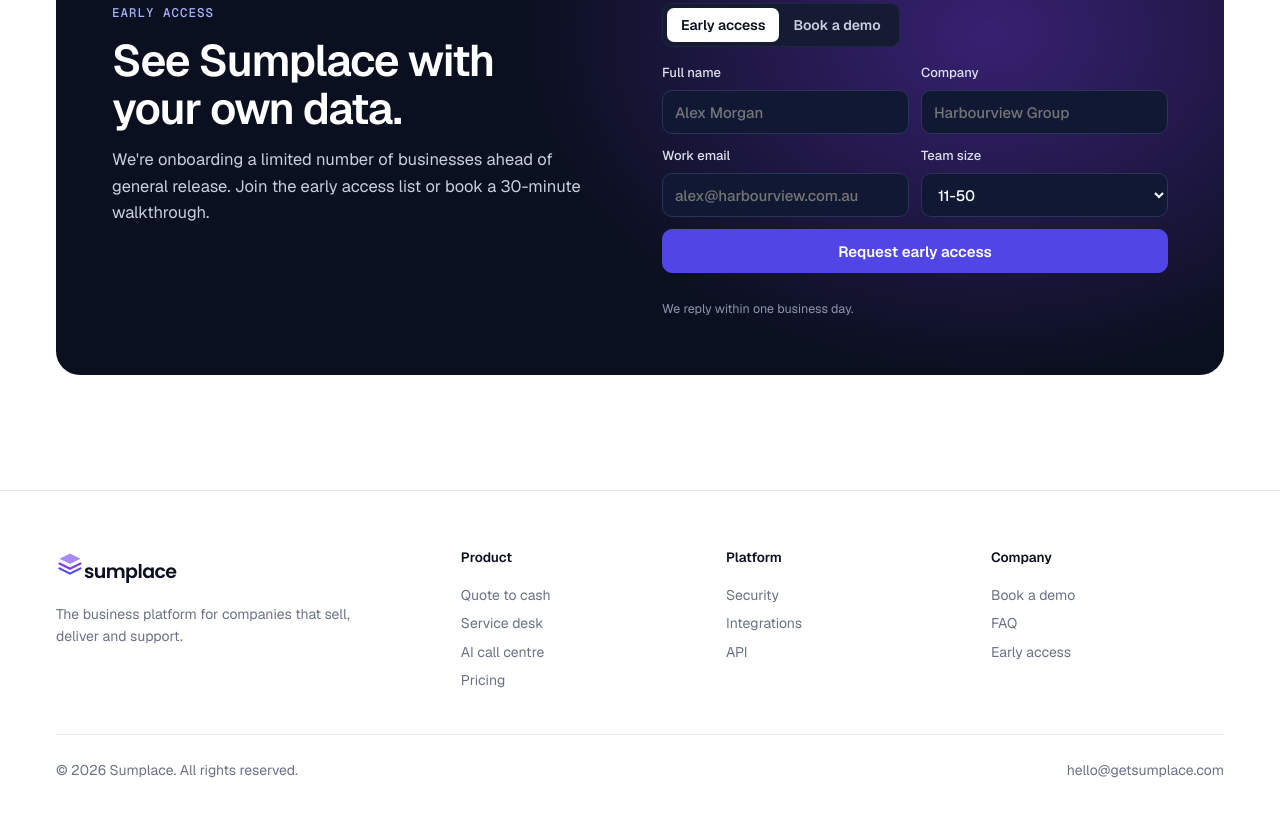
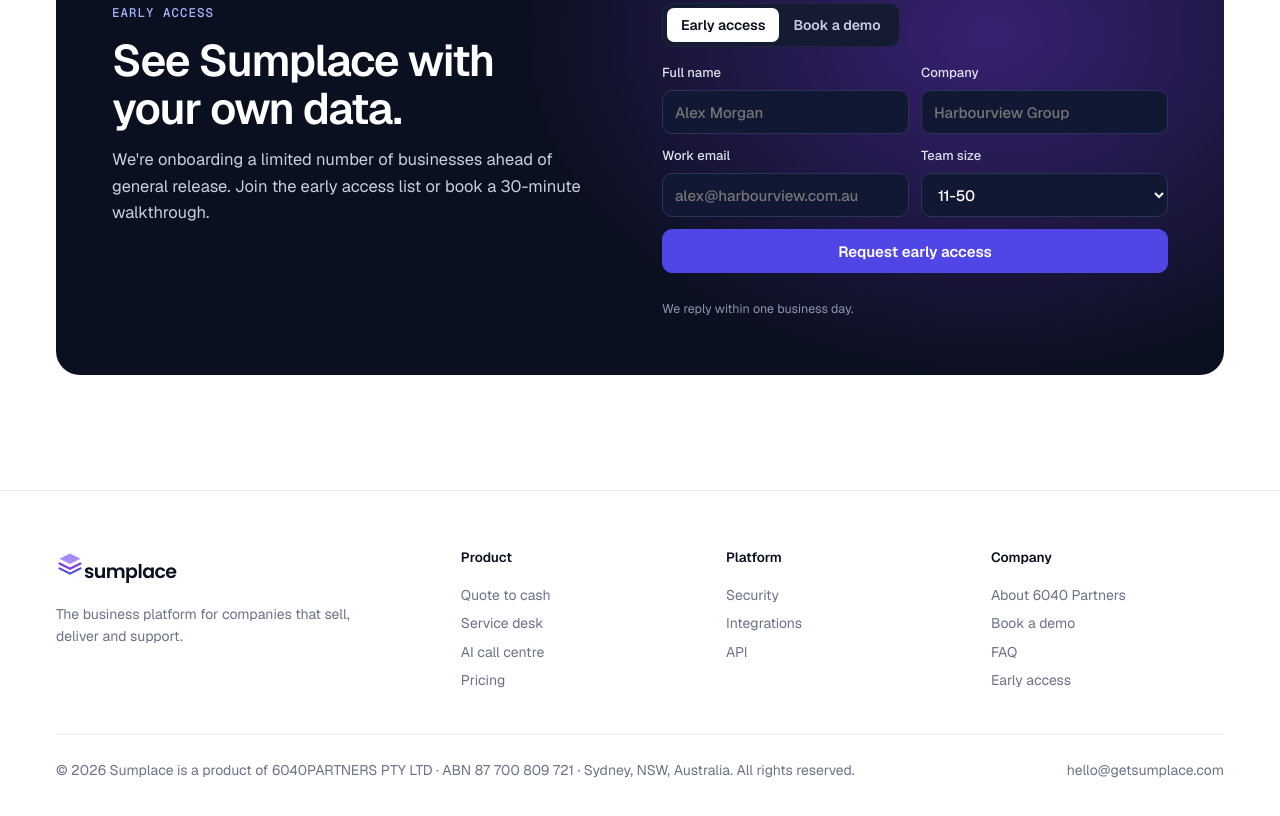
Before and after one commit to 6040-partners/sumplace-website, a plain HTML site: page index.html in a window 1280 px wide. Shown: the part 6582-7398 px from the top of the page. Drawn offline with nearby package versions, Linux system fonts and the light colour scheme.

Commit message:
Footer and structured data name 6040PARTNERS PTY LTD (ABN 87 700 809 721) as Sumplace's publisher, linking to 6040partners.com - so Meta can tie the Sumplace WhatsApp display name to the verified business
Co-Authored-By: Claude Opus 5.5 <noreply@anthropic.com>

```diff
--- a/index.html
+++ b/index.html
@@ -222,6 +222,7 @@ footer .logo{color:var(--ink);font-size:19px}
   .mh .b:not(.p){display:none}
 }
 </style>
+<script type="application/ld+json">{"@context":"https://schema.org","@type":"SoftwareApplication","name":"Sumplace","url":"https://getsumplace.com","applicationCategory":"BusinessApplication","publisher":{"@type":"Organization","name":"6040PARTNERS PTY LTD","legalName":"6040PARTNERS PTY LTD","url":"https://6040partners.com","taxID":"ABN 87 700 809 721","address":{"@type":"PostalAddress","addressLocality":"Sydney","addressRegion":"NSW","addressCountry":"AU"}}}</script>
 </head>
 <body>
 <svg width="0" height="0" style="position:absolute" aria-hidden="true"><defs>
@@ -467,9 +468,9 @@ footer .logo{color:var(--ink);font-size:19px}
     <div><a class="logo" href="#top"><svg><use href="#mk"/></svg>sumplace</a><p style="margin-top:12px;max-width:32ch">The business platform for companies that sell, deliver and support.</p></div>
     <div><h4>Product</h4><a href="#platform">Quote to cash</a><a href="#service">Service desk</a><a href="#service">AI call centre</a><a href="#pricing">Pricing</a></div>
     <div><h4>Platform</h4><a href="#security">Security</a><a href="#security">Integrations</a><a href="#security">API</a></div>
-    <div><h4>Company</h4><a href="#start">Book a demo</a><a href="#faq">FAQ</a><a href="#start">Early access</a></div>
+    <div><h4>Company</h4><a href="https://6040partners.com" rel="noopener">About 6040 Partners</a><a href="#start">Book a demo</a><a href="#faq">FAQ</a><a href="#start">Early access</a></div>
   </div>
-  <div class="legal"><span>&copy; 2026 Sumplace. All rights reserved.</span><a href="mailto:hello@getsumplace.com">hello@getsumplace.com</a></div>
+  <div class="legal"><span>&copy; 2026 Sumplace is a product of <a href="https://6040partners.com" rel="noopener">6040PARTNERS PTY LTD</a> &middot; ABN 87 700 809 721 &middot; Sydney, NSW, Australia. All rights reserved.</span><a href="mailto:hello@getsumplace.com">hello@getsumplace.com</a></div>
 </div></footer>
 
 <script>
```
